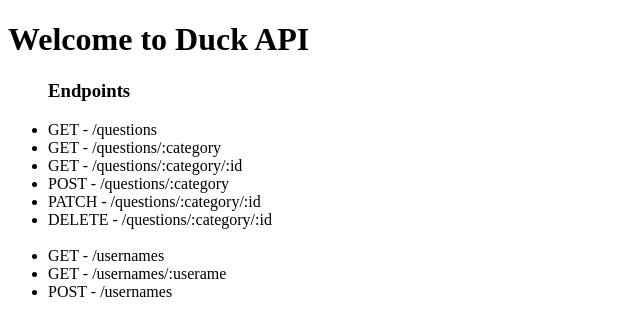
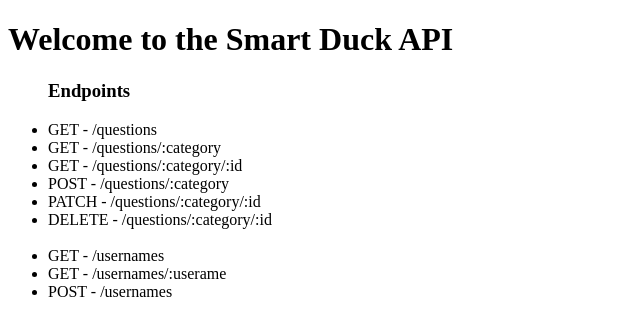
Before and after one commit to Tellur89/duck-server, a website: page index.html in a window 1280 px wide. Shown: the whole page, without its empty margins (0-640 px from the left). Drawn offline with Linux system fonts and the light colour scheme.

Commit message:
modify title/h1, add favicon

```diff
--- a/index.html
+++ b/index.html
@@ -3,11 +3,12 @@
 	<head>
 		<meta charset="UTF-8" />
 		<meta http-equiv="X-UA-Compatible" content="IE=edge" />
+		<link rel="icon" type="image/x-icon" href="./src/img/Logo-3.png">
 		<meta name="viewport" content="width=device-width, initial-scale=1.0" />
-		<title>Name of the API</title>
+		<title>Smart Duck</title>
 	</head>
 	<body>
-		<h1>Welcome to Duck API</h1>
+		<h1>Welcome to the Smart Duck API</h1>
 		<ul>
 			<h3>Endpoints</h3>
 			<li>GET - /questions</li>
```
Also changed, not shown: src/img/Logo-3.png (added).
